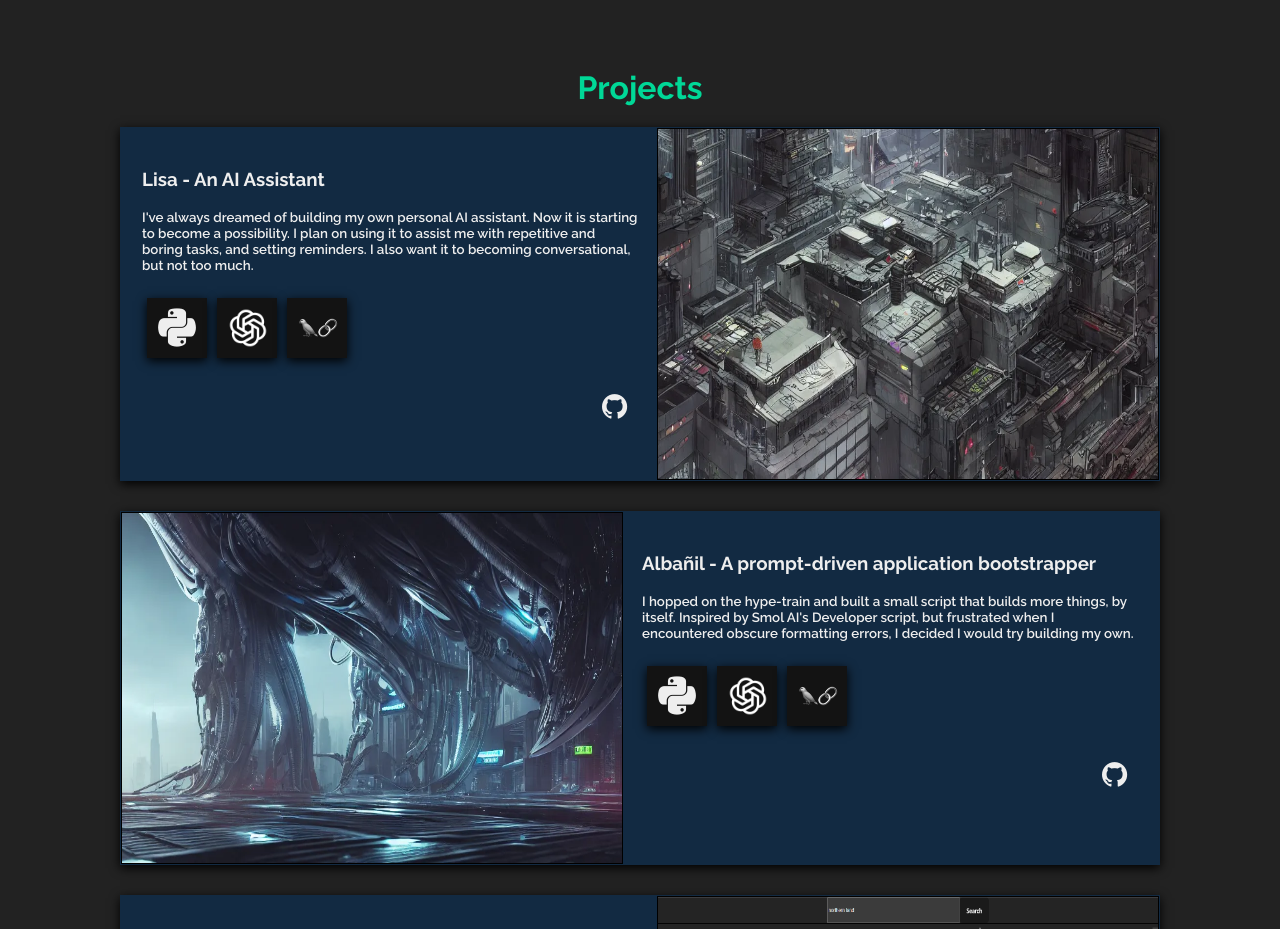
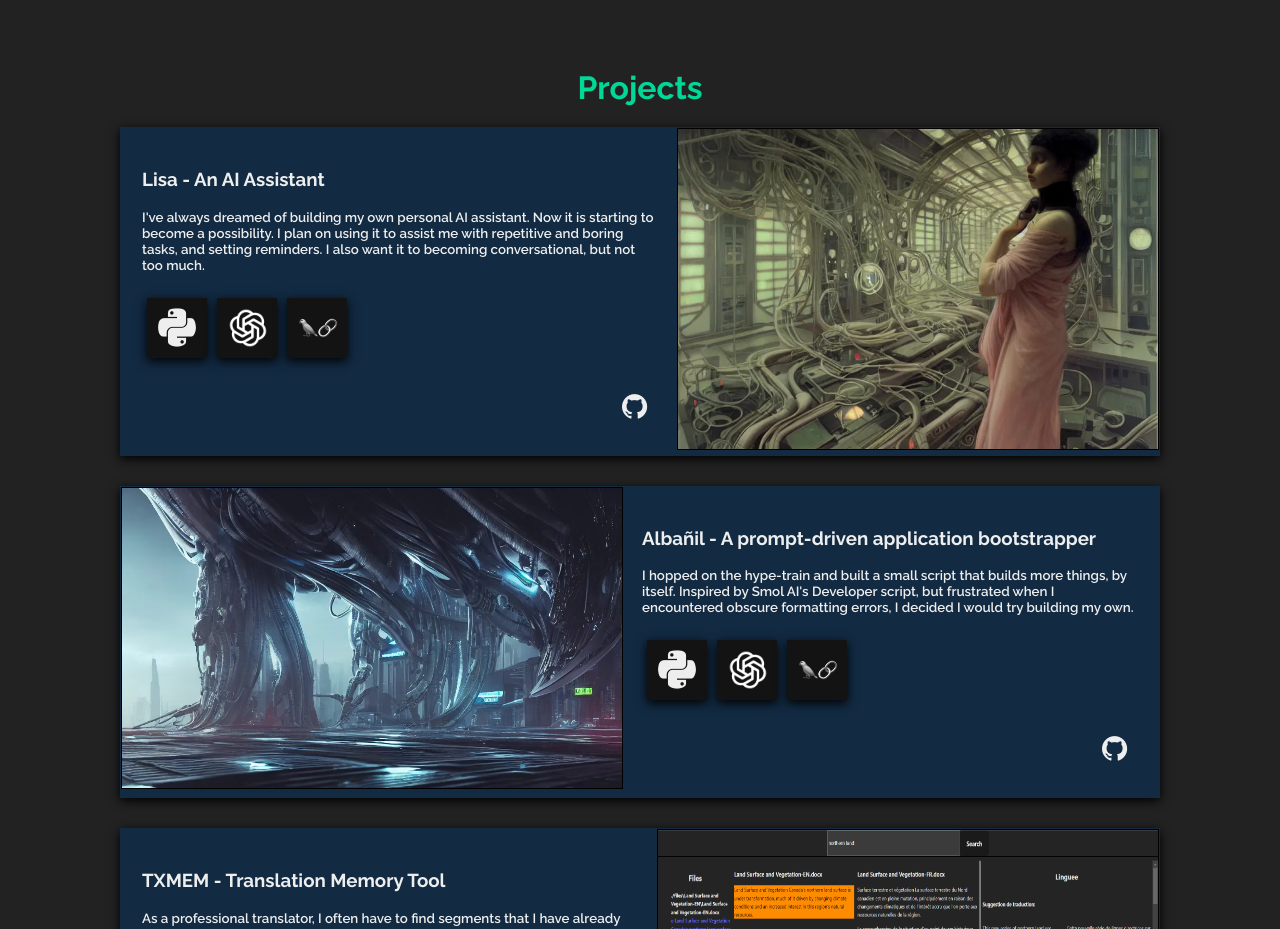
Before and after one commit to gultar/static-portfolio, a website with bundled scripts: page index.html in a window 1280 px wide. Shown: the part 1500-2429 px from the top of the page. Built offline with nearby package versions, Linux system fonts and the light colour scheme.

Commit message:
changed image on Lisa

```diff
--- a/index.html
+++ b/index.html
@@ -197,7 +197,7 @@
                     <h1>Projects</h1>
                     <div class="project-card right-project-card">
 
-                        <img src="./images/tokyo.webp" alt="" class="project-card__image" style="width:auto;height:350px">
+                        <img src="./images/tech-woman.webp" alt="" class="project-card__image" style="width:auto;height:320px">
                         <div class="project-card__description-container">
                             <h3 class="project-card__title">Lisa - An AI Assistant</h3>
                             <small class="project-card__description">I've always dreamed of building my own personal AI assistant. Now it is starting to become a possibility. I plan on using it to assist me with repetitive and boring tasks, and setting reminders. I also want it to becoming conversational, but not too much.</small>
@@ -225,7 +225,7 @@
                     </div>
 
                     <div class="project-card left-project-card">
-                        <img src="./images/space_ship.webp" alt="" class="project-card__image" style="width:auto;height:350px">
+                        <img src="./images/space_ship.webp" alt="" class="project-card__image" style="width:auto;height:300px">
                         <div class="project-card__description-container">
                             <h3 class="project-card__title">Albañil - A prompt-driven application bootstrapper</h3>
                             <small class="project-card__description">I hopped on the hype-train and built a small script that builds more things, by itself. Inspired by Smol AI's Developer script, but frustrated when I encountered obscure formatting errors, I decided I would try building my own.</small>
```
Also changed, not shown: images/cryo-pods.webp (added), images/sci-fi.webp (added), images/tech-woman.webp (added).
